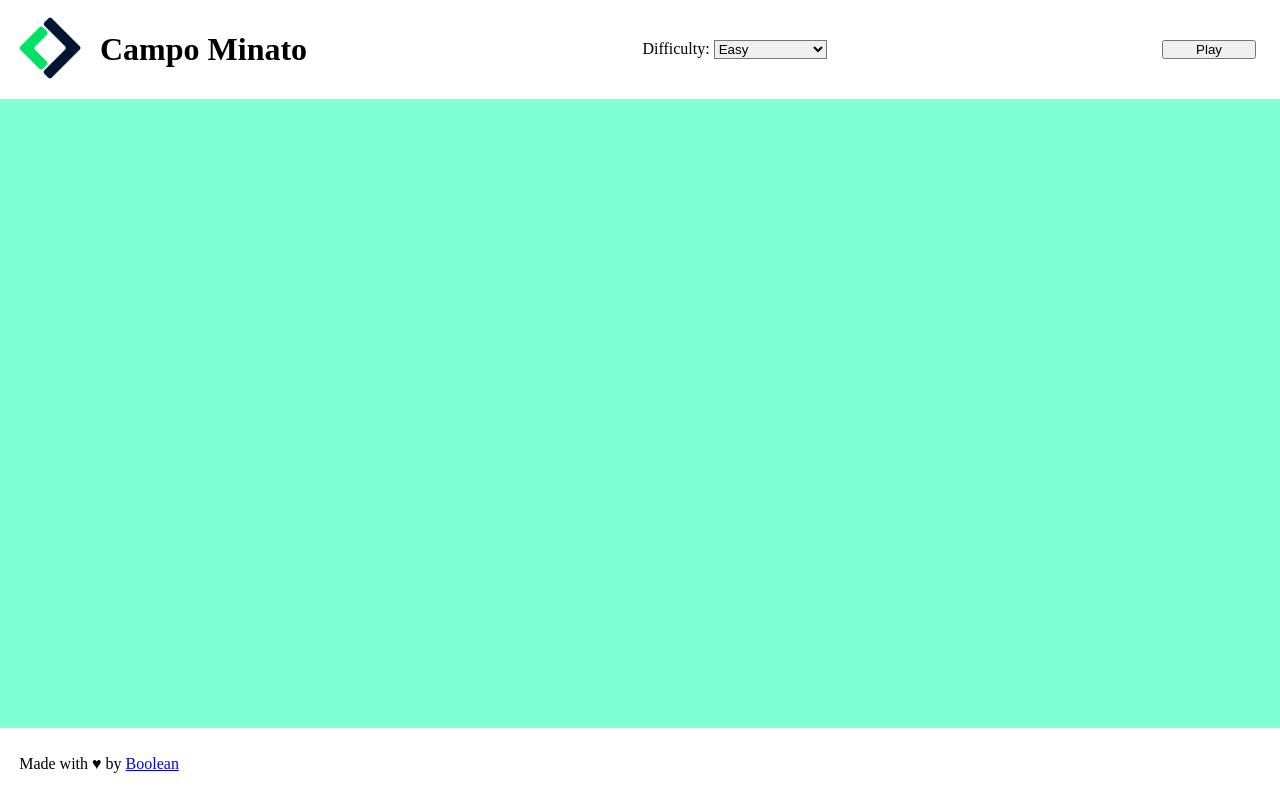
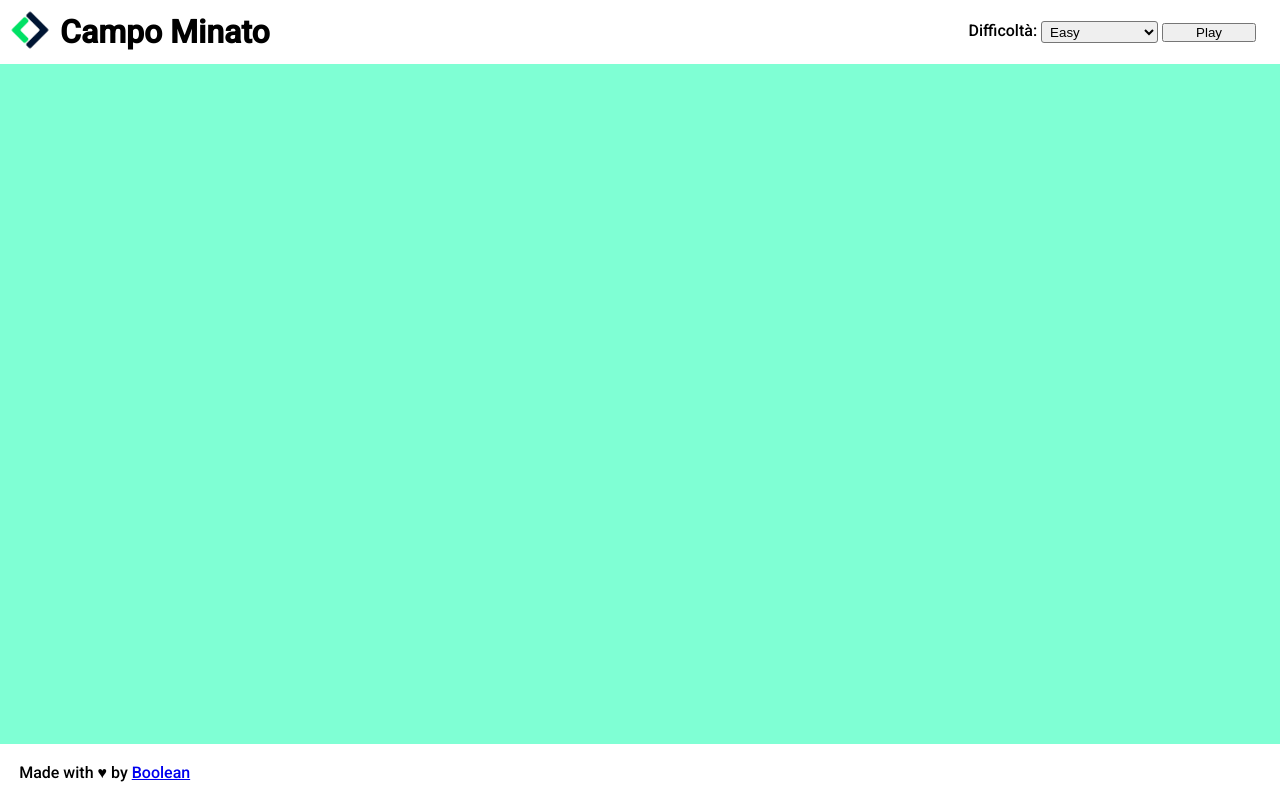
Before and after one commit to DanieleMorello/js-campominato-grid, a plain HTML site: page index.html in a window 1280 px wide. Drawn offline with Linux system fonts and the light colour scheme.

Commit message:
Add Roboto font to body, chang e width of logo and dimension of header, main and footer and style a select

```diff
--- a/assets/css/style.css
+++ b/assets/css/style.css
@@ -15,6 +15,8 @@
 
 body {
   overflow-y: hidden;
+  font-family: 'Fredoka', sans-serif;
+  font-family: 'Roboto', sans-serif;
 }
 
 .container{
@@ -66,7 +68,7 @@ img {
   justify-content: space-between;
   align-items: center;
   margin-right: 1.5rem;
-  height: 6.2rem;
+  height: 4rem;
 }
 
 .logo {
@@ -75,12 +77,20 @@ img {
 }
 
 [alt="Logo"] {
-  width: 100px;
+  width: 60px;
 }
+
+/* label {
+  display: flex;
+  justify-content: end;
+} */
 
 select {
   background-color: var(--gray);
+  padding: 0.07rem;
+  border-radius: 3px;
   padding-right: 3rem;
+  padding-left: 0.25rem;
 }
 
 select,
@@ -96,14 +106,14 @@ button {
 /* #region Main */
 #app_main {
   background-color: var(--green);
-  height: calc(100vh - 10.7rem);
+  height: calc(100vh - 7.5rem);
 }
 /* #endregion Main */
 
 /* #region Footer */
 #app_footer {
   margin-left: 1.2rem;
-  height: 4.5rem;
+  height: 3.5rem;
   display: flex;
   align-items: center;
 }
--- a/index.html
+++ b/index.html
@@ -5,6 +5,11 @@
   <meta http-equiv="X-UA-Compatible" content="IE=edge">
   <meta name="viewport" content="width=device-width, initial-scale=1.0">
   <title>Campo Minato</title>
+  <!-- Google Font -->
+  <link rel="preconnect" href="https://fonts.googleapis.com">
+  <link rel="preconnect" href="https://fonts.gstatic.com" crossorigin>
+  <link href="https://fonts.googleapis.com/css2?family=Fredoka:wght@300;700&family=Roboto:wght@500&display=swap" rel="stylesheet">
+  <!-- Main CSS -->
   <link rel="stylesheet" href="./assets/css/style.css">
 </head>
 <body>
@@ -16,14 +21,15 @@
     </div>
 
     <div class="difficulty">
-      <label for="difficulty">Difficulty:</label>
+      <!-- <label for="difficulty"> -->Difficoltà:<!-- </label> -->
       <select name="difficulty" id="difficulty">
         <option value="easy">Easy</option>
         <option value="normal">Normal</option>
         <option value="hard">Hard</option>
       </select>
+      <button>Play</button>
     </div>
-    <button>Play</button>
+
   </header>
 
   <!-- /#app_main -->
```
